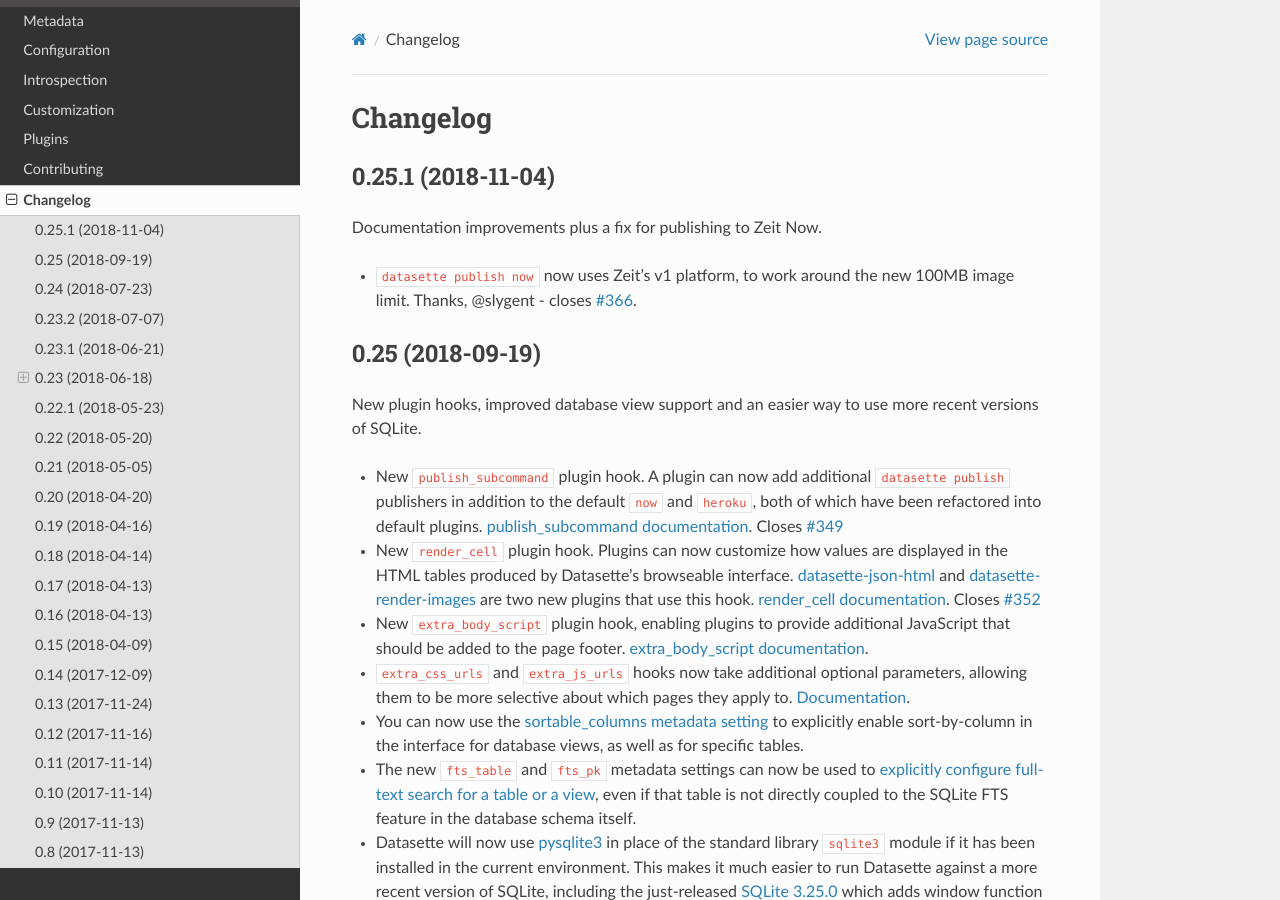
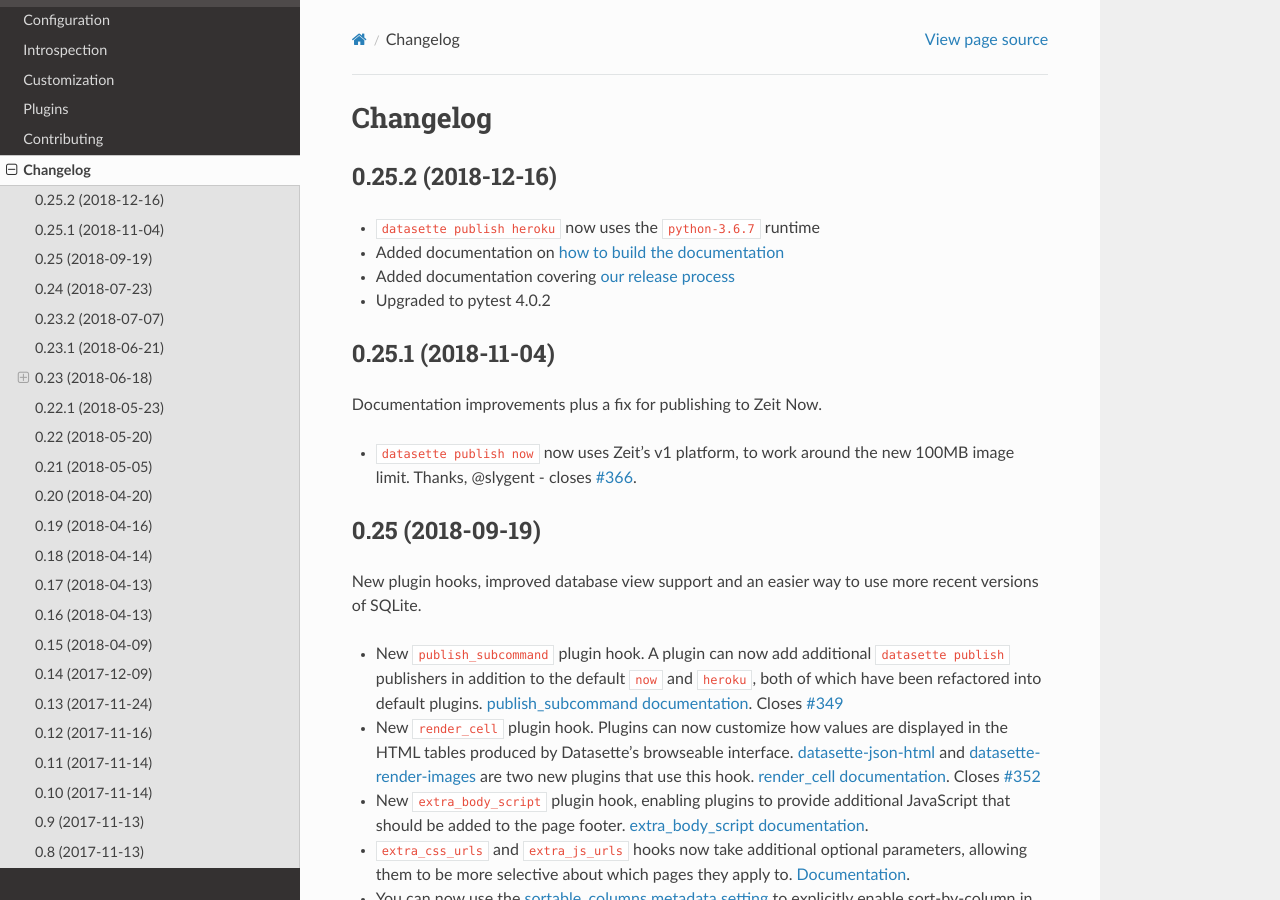
Before and after one commit to simonw/datasette, a Sphinx documentation site: the page built from docs/changelog.rst, in a window 1280 px wide and 900 px high. Built offline with Sphinx 7.4.7 and the Read the Docs theme 2.0.0, drawn with Linux system fonts in a browser that asks for light colours.

Commit message:
Release 0.25.2

```diff
--- a/docs/changelog.rst
+++ b/docs/changelog.rst
@@ -3,6 +3,16 @@
 =========
 Changelog
 =========
+
+.. _v0_25_2:
+
+0.25.2 (2018-12-16)
+-------------------
+
+- ``datasette publish heroku`` now uses the ``python-3.6.7`` runtime
+- Added documentation on :ref:`how to build the documentation <contributing_documentation>`
+- Added documentation covering :ref:`our release process <contributing_release>`
+- Upgraded to pytest 4.0.2
 
 .. _v0_25_1:
 
--- a/docs/contributing.rst
+++ b/docs/contributing.rst
@@ -70,6 +70,8 @@
 
     datasette fixtures.db -m fixtures-metadata.json
 
+.. _contributing_documentation:
+
 Editing and building the documentation
 --------------------------------------
 
@@ -89,6 +91,8 @@
 Any time you make changes to a ``.rst`` file you can re-run ``make`` to update the built documents, then refresh them in your browser.
 
 The documentation is written using reStructuredText. You may find this article on `The subset of reStructuredText worth committing to memory <https://simonwillison.net/2018/Aug/25/restructuredtext/>`__ useful.
+
+.. _contributing_release:
 
 Release process
 ---------------
```
